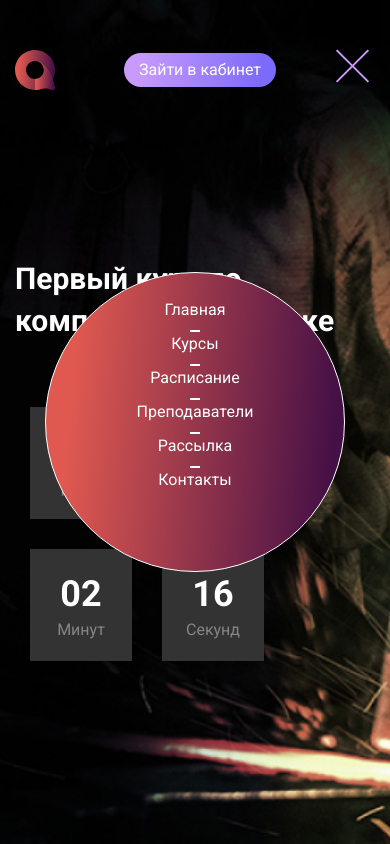
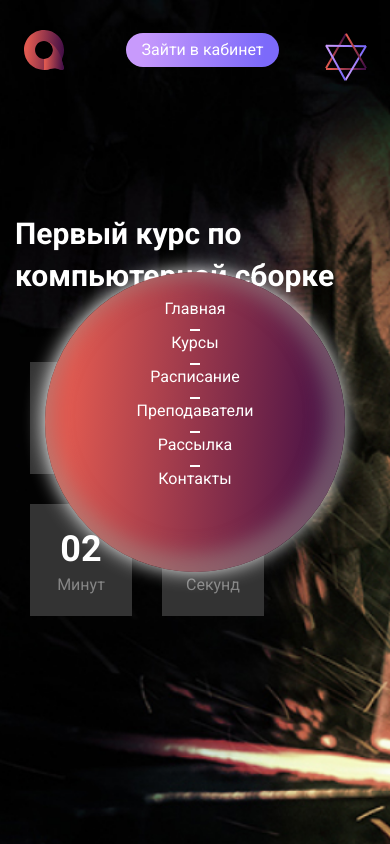
Before and after one commit to Pablo9298/computers, a plain HTML site: page index.html in a window 390 px wide. Both pictures are taken after a click on the button 352 px from the left and 70 px from the top of the page. Shown: the top 844 px of the page. Drawn offline with nearby package versions, Linux system fonts and the light colour scheme.

Commit message:
added favicon,fixed burger

```diff
--- a/css/burger.css
+++ b/css/burger.css
@@ -1,54 +1,74 @@
 .burger {
 	position: relative;
-	width: 45px;
-	height: 30px;
-	color: var(--light);
+	width: 40px;
+	height: 40px;
+	color: black;
+	outline: none;
+	border: none;
+	background-color: transparent;
 	transition: all 0.5s;
+}
+
+.burger.active > .burger__line-two  {
+	transform: rotate(1deg);
 }
 
 .burger::before,
 .burger::after {
 	content: '';
 	position: absolute;
-	left: 0;
+	background: linear-gradient(94.78deg, #DF5950 11.19%, #451046 93.72%);
 	width: 100%;
 	height: 2px;
-	background-color: var(--burger-color);
-	transition: all 0.5s;
 }
 
 .burger::before {
-	top: 0;
+	right: 10px;
+	transform: rotate(-60deg);
 }
 
 .burger::after {
-	bottom: 0;
-}
-
-.burger.active::before,
-.burger.active::after {
-  top: 10px;
-  transition: all 0.5s;
-}
-
-.burger.active::before {
-  transform: rotate(45deg);
-}
-
-.burger.active::after {
-  transform: rotate(-45deg);
-}
-
-.burger.active .burger__line {
-  opacity: 0;
+	left: 10px;
+	transform: rotate(60deg);
 }
 
 .burger__line {
 	position: absolute;
-	right: 0;
-	top: 50%;
-	transform: translateY(-50%);
-	width: 90%;
+	background: linear-gradient(94.78deg, #DF5950 11.19%, #451046 93.72%);
+	width: 100%;
 	height: 2px;
-	background-color: var(--burger-color);
+	bottom: 0;
+	left: 0;
 }
+
+.burger__line-two {
+	position: absolute;
+	background: linear-gradient(94.26deg, #C89AFC 9.51%, #7C6AFA 90.23%);
+	width: 100%;
+	height: 2px;
+	top: 15px;
+	left: 0;
+	transform: rotate(51deg);
+	transition: all 0.5s;
+}
+
+.burger__line-two::before,
+.burger__line-two::after {
+	content: '';
+	position: absolute;
+	width: 100%;
+	height: 2px;
+	background: linear-gradient(94.26deg, #C89AFC 9.51%, #7C6AFA 90.23%);
+}
+
+.burger__line-two::before {
+	transform: rotate(-60deg);
+	bottom: -17px;
+	left: 10px;
+}
+
+.burger__line-two::after {
+	transform: rotate(60deg);
+	right: 10px;
+	bottom: -17px;
+}
--- a/css/media.css
+++ b/css/media.css
@@ -52,8 +52,8 @@
 		text-align: center;
 		transition: right 3s, opacity 1s;
 		padding-top: 25px;
-		border: 1px solid var(--light);
 		border-radius: 100%;
+		box-shadow: inset -6px -6px 20px 12px rgb(154 147 140 / 50%), -1px -1px 20px 0px rgb(255 255 255);
 		opacity: 0;
 	}
 
--- a/css/style.css
+++ b/css/style.css
@@ -79,9 +79,19 @@ body.lock {
 
 .header__nav {
 	display: flex;
-	justify-content: space-between;
+	justify-content: space-around;
 	align-items: center;
-	padding-top: 50px;
+	padding-top: 30px;
+	position: fixed;
+	left: 0;
+	right: 0;
+	z-index: 999;
+	transition: all 0.5s;
+}
+
+.header__nav.scrolled {
+	padding: 15px;
+	background-color: rgb(51 51 51 / 90%);
 }
 
 .header__items {
--- a/index.html
+++ b/index.html
@@ -5,6 +5,11 @@
 	<meta charset="UTF-8">
 	<meta http-equiv="X-UA-Compatible" content="IE=edge">
 	<meta name="viewport" content="width=device-width, initial-scale=1.0">
+
+	<link rel="apple-touch-icon" sizes="180x180" href="img/favicon/apple-touch-icon.png">
+	<link rel="icon" type="image/png" sizes="32x32" href="img/favicon/favicon-32x32.png">
+	<link rel="icon" type="image/png" sizes="16x16" href="img/favicon/favicon-16x16.png">
+	<link rel="manifest" href="img/favicon/favicon.ico">
 
 	<link rel="stylesheet" href="css/reset.css">
 	<link rel="stylesheet" href="css/style.css">
@@ -29,15 +34,15 @@
 					</li>
 
 					<li class="header__item">
-						<a class="header__link" href="#">Курсы</a>
+						<a class="header__link" href="#courses">Курсы</a>
 					</li>
 
 					<li class="header__item">
-						<a class="header__link" href="#">Расписание</a>
+						<a class="header__link" href="#timetable">Расписание</a>
 					</li>
 
 					<li class="header__item">
-						<a class="header__link" href="#">Преподаватели</a>
+						<a class="header__link" href="#teachers">Преподаватели</a>
 					</li>
 
 					<li class="header__item">
@@ -45,20 +50,20 @@
 					</li>
 
 					<li class="header__item">
-						<a class="header__link" href="#">Контакты</a>
+						<a class="header__link" href="#contacts">Контакты</a>
 					</li>
 				</ul>
 
 				<button class="header__button">Зайти в кабинет</button>
 
 				<button class="header__burger burger">
-					<span class="sr-only"></span>
 					<span class="burger__line"></span>
+					<span class="burger__line-two"></span>
 				</button>
 			</nav>
 
 			<div class="header__wrapper">
-				<h1 class="header__title">
+				<h1 class="header__title" id="courses">
 					Первый курс
 					по компьютерной сборке
 				</h1>
@@ -285,7 +290,7 @@
 			</div>
 		</section>
 
-		<section class="programm-learning">
+		<section class="programm-learning" id="timetable">
 			<div class="container">
 				<h3 class="programm-learning__title title">
 					Программа обучения
@@ -366,7 +371,7 @@
 			</div>
 		</section>
 
-		 <section class="team">
+		<section class="team" id="teachers">
 			<div class="container">
 				<h3 class="team__title title">Ваши преподаватели</h3>
 
@@ -412,7 +417,7 @@
 				<button class="footer__btn">Подписаться</button>
 			</form>
 
-			<ul class="footer__items">
+			<ul class="footer__items" id="contacts">
 				<li class="footer__item">
 					<a class="footer__link" href="#">
 						<img class="footer__img" src="img/vk.svg" alt="вконтакте">
@@ -441,8 +446,8 @@
 	</footer>
 
 
-		<script src="https://ajax.googleapis.com/ajax/libs/jquery/3.6.0/jquery.min.js"></script>
-		<script src="js/app.js"></script>
+	<script src="https://ajax.googleapis.com/ajax/libs/jquery/3.6.0/jquery.min.js"></script>
+	<script src="js/app.js"></script>
 </body>
 
 </html>
--- a/js/app.js
+++ b/js/app.js
@@ -1,16 +1,42 @@
 $(function () {
-	$('.header__burger').on('click', function() {
+	$('.header__burger').on('click', function () {
 		$('.header__burger, .header__items').toggleClass('active');
 		$('body').toggleClass('lock');
 	});
 
-	$('.header__link').on('click', function() {
+	$('.header__link').on('click', function () {
 		$('.header__burger, .header__items').removeClass('active');
 		$('body').removeClass('lock');
 	});
+
+
+	$('.header__link').on('click', function (event) {
+		event.preventDefault();
+		var id = $(this).attr('href'),
+			top = $(id).offset().top;
+		$('body,html').animate({
+			scrollTop: top
+		}, 1500);
 	});
 
-document.addEventListener('DOMContentLoaded', function() {
+	var headerTop = $('.header__nav');
+	var doc = $(document);
+
+	function headerFixed() {
+		var threshold = doc.scrollTop() > 150;
+
+		if (threshold) {
+			headerTop.addClass('scrolled');
+		} else {
+			headerTop.removeClass('scrolled');
+		}
+	}
+	$(window).on('scroll', headerFixed);
+
+	headerFixed();
+});
+
+document.addEventListener('DOMContentLoaded', function () {
 	// конечная дата, например 1 июля 2021
 	const deadline = new Date(2022, 12, 01);
 	// id таймера
```
Also changed, not shown: img/favicon/android-chrome-192x192.png (added), img/favicon/android-chrome-512x512.png (added), img/favicon/apple-touch-icon.png (added), img/favicon/favicon-16x16.png (added), img/favicon/favicon-32x32.png (added), img/favicon/favicon.ico (added). Lines whose indentation alone changed are shown as unchanged.
